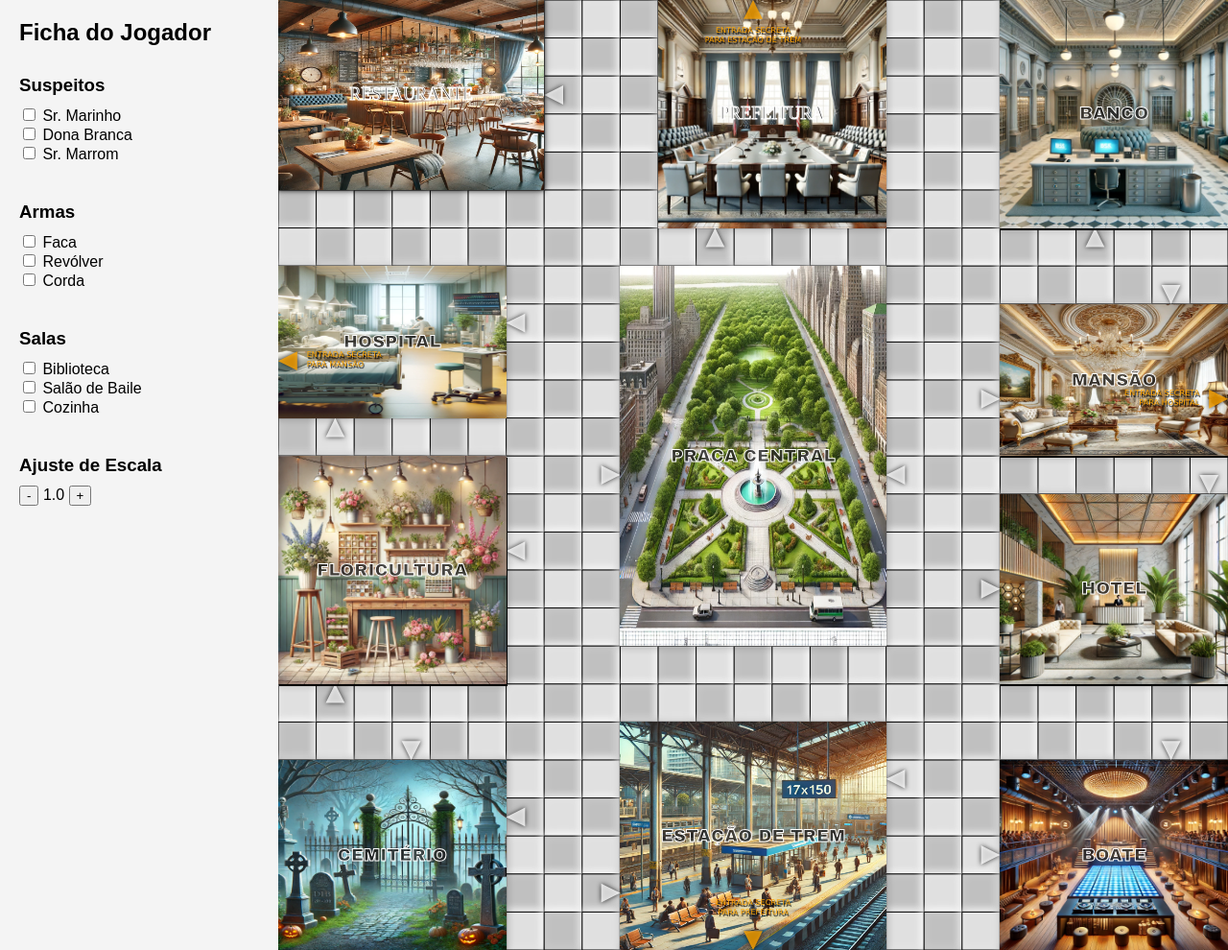
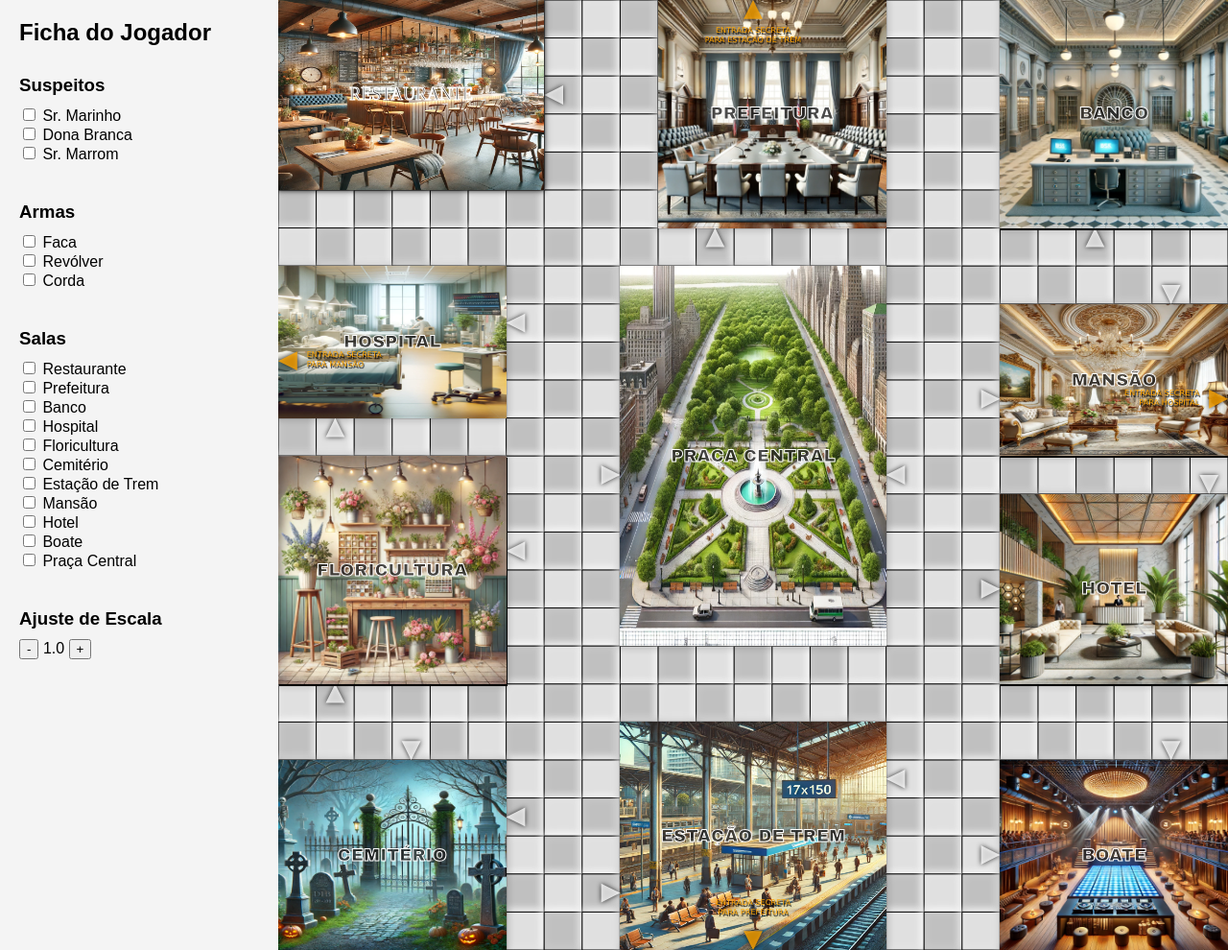
Before and after one commit to arthr/detetive-jogo, a plain HTML site: page public/index.html in a window 1280 px wide. Shown: the whole page at 96% size. Drawn offline with Linux system fonts and the light colour scheme.

Commit message:
feat: Adicionada lista de salas dinamicamente, ID para sala - A lista de salas agora é criada a partir das informações contidas no arquivo config.js - As salas agora possuem identificação única.

```diff
--- a/public/index.html
+++ b/public/index.html
@@ -28,10 +28,7 @@
             </div>
             <div class="section">
                 <h3>Salas</h3>
-                <label><input type="checkbox"> Biblioteca</label><br>
-                <label><input type="checkbox"> Salão de Baile</label><br>
-                <label><input type="checkbox"> Cozinha</label><br>
-                <!-- Adicione mais salas conforme necessário -->
+                <div id="room-list"></div>
             </div>
             <div class="section">
                 <h3>Ajuste de Escala</h3>
@@ -44,6 +41,7 @@
     </div>
     <script src="js/config.js"></script>
     <script src="js/utils.js"></script>
+    <script src="js/ui.js"></script>
     <script src="js/board.js"></script>
     <script src="js/characters.js"></script>
     <script src="js/items.js"></script>
--- a/public/js/config.js
+++ b/public/js/config.js
@@ -11,16 +11,16 @@ const config = {
     doorsColor: 'rgba(255, 255, 255, 0.8)',
     secretPassageColor: 'rgba(255, 165, 0, 0.8)',
     rooms: [
-        { x: 0, y: 0, width: 7, height: 5, name: 'Restaurante', imageUrl: 'images/restaurante.webp', doors: [{ x: 7, y: 2, direction: 'left' }] },
-        { x: 10, y: 0, width: 6, height: 6, name: 'Prefeitura', imageUrl: 'images/prefeitura.webp', doors: [{ x: 11, y: 6, direction: 'up' }], secretPassage: { x: 12, y: 0, direction: 'up', destination: 'Estação de Trem' } },
-        { x: 19, y: 0, width: 6, height: 6, name: 'Banco', imageUrl: 'images/banco.webp', doors: [{ x: 21, y: 6, direction: 'up' }] },
-        { x: 0, y: 7, width: 6, height: 4, name: 'Hospital', imageUrl: 'images/hospital.webp', doors: [{ x: 6, y: 8, direction: 'left' }, { x: 1, y: 11, direction: 'up' }], secretPassage: { x: 0, y: 9, direction: 'left', destination: 'Mansão' } },
-        { x: 0, y: 12, width: 6, height: 6, name: 'Floricultura', imageUrl: 'images/floricultura.webp', doors: [{ x: 6, y: 14, direction: 'left' }, { x: 1, y: 18, direction: 'up' }] },
-        { x: 0, y: 20, width: 6, height: 5, name: 'Cemitério', imageUrl: 'images/cemiterio.webp', doors: [{ x: 6, y: 21, direction: 'left' }, { x: 3, y: 19, direction: 'down' }] },
-        { x: 9, y: 19, width: 7, height: 6, name: 'Estação de Trem', imageUrl: 'images/estacao-de-trem.webp', doors: [{ x: 8, y: 23, direction: 'right' }, { x: 16, y: 20, direction: 'left' }], secretPassage: { x: 12, y: 24, direction: 'down', destination: 'Prefeitura' } },
-        { x: 19, y: 8, width: 6, height: 4, name: 'Mansão', imageUrl: 'images/mansao.webp', doors: [{ x: 18, y: 10, direction: 'right' }, { x: 23, y: 7, direction: 'down' }], secretPassage: { x: 24, y: 10, direction: 'right', destination: 'Hospital' } },
-        { x: 19, y: 13, width: 6, height: 5, name: 'Hotel', imageUrl: 'images/hotel.webp', doors: [{ x: 18, y: 15, direction: 'right' }, { x: 24, y: 12, direction: 'down' }] },
-        { x: 19, y: 20, width: 6, height: 5, name: 'Boate', imageUrl: 'images/boate.webp', doors: [{ x: 18, y: 22, direction: 'right' }, { x: 23, y: 19, direction: 'down' }] },
-        { x: 9, y: 7, width: 7, height: 10, name: 'Praça Central', imageUrl: 'images/praca-central.webp', doors: [{ x: 8, y: 12, direction: 'right' }, { x: 16, y: 12, direction: 'left' }] }
+        { id: 1, x: 0, y: 0, width: 7, height: 5, name: 'Restaurante', imageUrl: 'images/restaurante.webp', doors: [{ x: 7, y: 2, direction: 'left' }] },
+        { id: 2, x: 10, y: 0, width: 6, height: 6, name: 'Prefeitura', imageUrl: 'images/prefeitura.webp', doors: [{ x: 11, y: 6, direction: 'up' }], secretPassage: { x: 12, y: 0, direction: 'up', destination: 'Estação de Trem' } },
+        { id: 3, x: 19, y: 0, width: 6, height: 6, name: 'Banco', imageUrl: 'images/banco.webp', doors: [{ x: 21, y: 6, direction: 'up' }] },
+        { id: 4, x: 0, y: 7, width: 6, height: 4, name: 'Hospital', imageUrl: 'images/hospital.webp', doors: [{ x: 6, y: 8, direction: 'left' }, { x: 1, y: 11, direction: 'up' }], secretPassage: { x: 0, y: 9, direction: 'left', destination: 'Mansão' } },
+        { id: 5, x: 0, y: 12, width: 6, height: 6, name: 'Floricultura', imageUrl: 'images/floricultura.webp', doors: [{ x: 6, y: 14, direction: 'left' }, { x: 1, y: 18, direction: 'up' }] },
+        { id: 6, x: 0, y: 20, width: 6, height: 5, name: 'Cemitério', imageUrl: 'images/cemiterio.webp', doors: [{ x: 6, y: 21, direction: 'left' }, { x: 3, y: 19, direction: 'down' }] },
+        { id: 7, x: 9, y: 19, width: 7, height: 6, name: 'Estação de Trem', imageUrl: 'images/estacao-de-trem.webp', doors: [{ x: 8, y: 23, direction: 'right' }, { x: 16, y: 20, direction: 'left' }], secretPassage: { x: 12, y: 24, direction: 'down', destination: 'Prefeitura' } },
+        { id: 8, x: 19, y: 8, width: 6, height: 4, name: 'Mansão', imageUrl: 'images/mansao.webp', doors: [{ x: 18, y: 10, direction: 'right' }, { x: 23, y: 7, direction: 'down' }], secretPassage: { x: 24, y: 10, direction: 'right', destination: 'Hospital' } },
+        { id: 9, x: 19, y: 13, width: 6, height: 5, name: 'Hotel', imageUrl: 'images/hotel.webp', doors: [{ x: 18, y: 15, direction: 'right' }, { x: 24, y: 12, direction: 'down' }] },
+        { id: 10, x: 19, y: 20, width: 6, height: 5, name: 'Boate', imageUrl: 'images/boate.webp', doors: [{ x: 18, y: 22, direction: 'right' }, { x: 23, y: 19, direction: 'down' }] },
+        { id: 11, x: 9, y: 7, width: 7, height: 10, name: 'Praça Central', imageUrl: 'images/praca-central.webp', doors: [{ x: 8, y: 12, direction: 'right' }, { x: 16, y: 12, direction: 'left' }] }
     ]
 };
--- /dev/null
+++ b/public/js/ui.js
@@ -0,0 +1,13 @@
+function createRoomList() {
+    const roomList = document.getElementById('room-list');
+    roomList.innerHTML = ''; // Limpar lista existente
+    config.rooms.forEach(room => {
+        const label = document.createElement('label');
+        label.innerHTML = `<input type="checkbox" value="${room.id}"> ${room.name}`;
+        roomList.appendChild(label);
+        roomList.appendChild(document.createElement('br'));
+    });
+}
+
+
+createRoomList();
```
